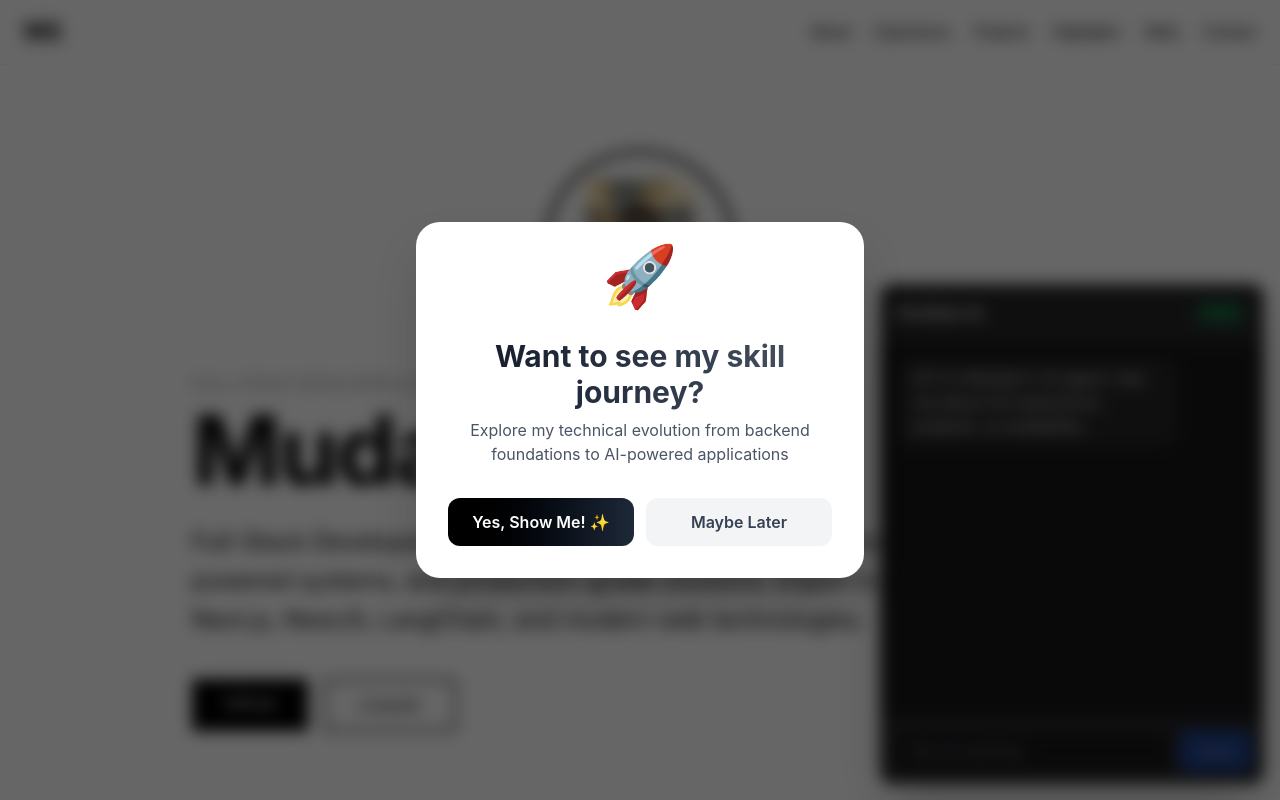
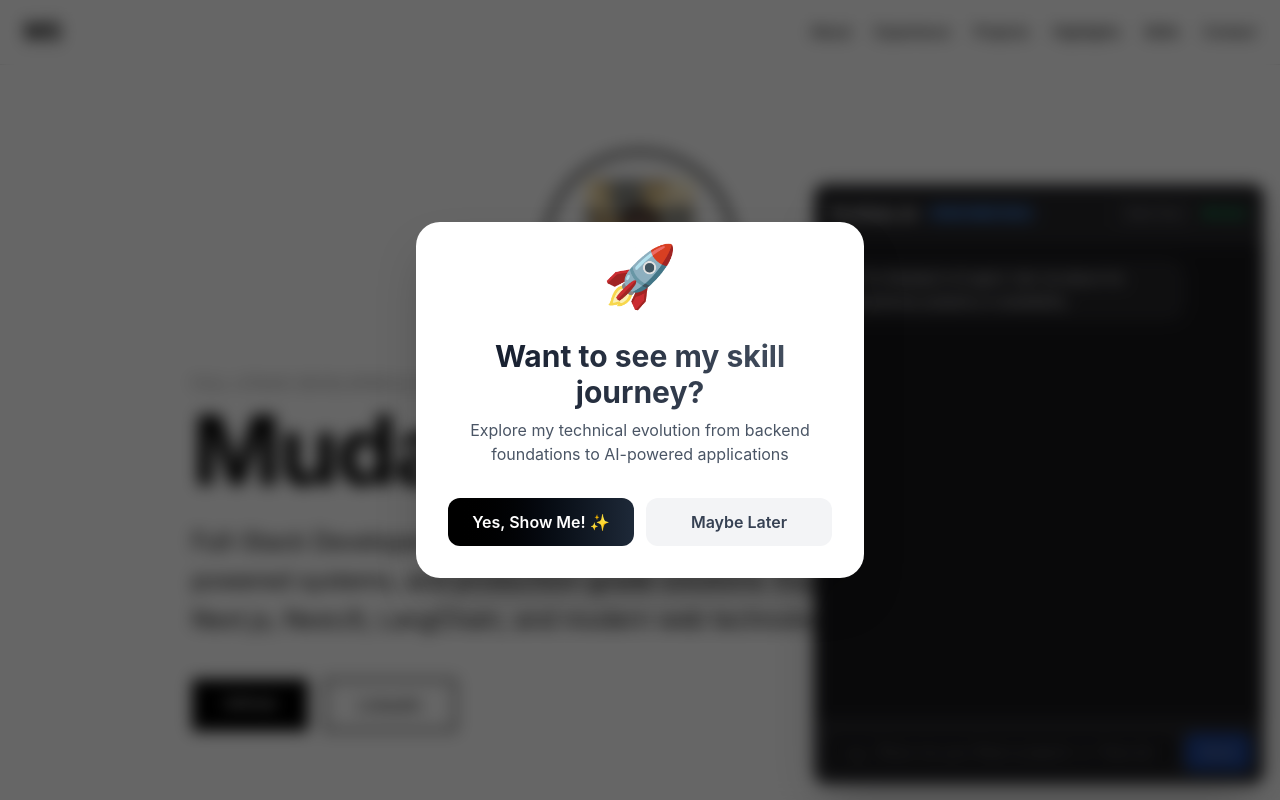
Before and after one commit to el-noir/portfolio-el-noir, a Next.js app: page / in a window 1280 px wide. Shown: the top 800 px of the page. Built offline with nearby package versions, Linux system fonts and the light colour scheme.

Commit message:
Update Chat Interface

```diff
--- a/src/components/Chat/ChatInterface.tsx
+++ b/src/components/Chat/ChatInterface.tsx
@@ -2,12 +2,27 @@
 
 import { useState } from "react";
 
+interface Trace {
+    intent_detected: string;
+    tool_selected: string;
+    tool_args: any;
+    tool_latency_ms: number;
+    total_latency_ms: number;
+}
+
+interface Message {
+    role: "user" | "ai";
+    content: string;
+    trace?: Trace;
+}
+
 export default function ChatInterface() {
-  const [messages, setMessages] = useState<{ role: "user" | "ai"; content: string }[]>([
+    const [messages, setMessages] = useState<Message[]>([
         { role: "ai", content: "Hi! I'm Mudasir's AI agent. Ask me about his experience, projects, or availability." }
     ]);
     const [input, setInput] = useState("");
     const [isLoading, setIsLoading] = useState(false);
+    const [showTrace, setShowTrace] = useState(false);
 
     const sendMessage = async (e: React.FormEvent) => {
         e.preventDefault();
@@ -29,38 +44,77 @@ export default function ChatInterface() {
 
             const data = await response.json();
 
-      setMessages((prev) => [...prev, { role: "ai", content: data.response }]);
-    } catch (error) {
+            setMessages((prev) => [...prev, {
+                role: "ai",
+                content: data.response,
+                trace: data.trace
+            }]);
+        } catch (error: any) {
             console.error(error);
-      setMessages((prev) => [...prev, { role: "ai", content: "Sorry, I am having trouble connecting to the AI service right now." }]);
+            setMessages((prev) => [...prev, { role: "ai", content: `Error: ${error.message}. Is the backend running?` }]);
         } finally {
             setIsLoading(false);
         }
     };
 
     return (
-    <div className="fixed bottom-4 right-4 w-96 max-w-[calc(100vw-2rem)] bg-zinc-900 border border-zinc-800 rounded-xl shadow-2xl overflow-hidden flex flex-col h-[500px]">
+        <div className="fixed bottom-4 right-4 w-[450px] max-w-[calc(100vw-2rem)] bg-zinc-900 border border-zinc-800 rounded-xl shadow-2xl overflow-hidden flex flex-col h-[600px] transition-all duration-300">
             <div className="bg-zinc-800 p-4 border-b border-zinc-700 font-semibold text-zinc-100 flex justify-between items-center">
+                <div className="flex items-center gap-2">
                     <span>Portfolio AI</span>
-        <span className="text-xs bg-green-500/20 text-green-400 px-2 py-1 rounded-full">Online</span>
+                    <span className="text-[10px] bg-blue-500/20 text-blue-400 px-2 py-0.5 rounded-full uppercase tracking-tighter">Structured Tools</span>
+                </div>
+                <div className="flex items-center gap-3">
+                    <button
+                        onClick={() => setShowTrace(!showTrace)}
+                        className={`text-[10px] px-2 py-1 rounded border transition-colors ${showTrace ? 'bg-zinc-100 text-zinc-900 border-zinc-100' : 'text-zinc-400 border-zinc-600 hover:text-zinc-200'}`}
+                    >
+                        {showTrace ? "Hide Trace" : "Show Trace"}
+                    </button>
+                    <span className="text-[10px] text-green-400">● Online</span>
+                </div>
             </div>
 
-      <div className="flex-1 overflow-y-auto p-4 space-y-4">
+            <div className="flex-1 overflow-y-auto p-4 space-y-4 font-sans">
                 {messages.map((msg, i) => (
-          <div key={i} className={`flex ${msg.role === "user" ? "justify-end" : "justify-start"}`}>
-            <div className={`max-w-[80%] rounded-2xl px-4 py-2 ${
-              msg.role === "user"
+                    <div key={i} className="space-y-2">
+                        <div className={`flex ${msg.role === "user" ? "justify-end" : "justify-start"}`}>
+                            <div className={`max-w-[85%] rounded-2xl px-4 py-2 text-sm leading-relaxed ${msg.role === "user"
                                     ? "bg-blue-600 text-white rounded-br-none"
                                     : "bg-zinc-800 text-zinc-200 rounded-bl-none"
                                 }`}>
                                 {msg.content}
                             </div>
                         </div>
+
+                        {showTrace && msg.trace && (
+                            <div className="mx-2 p-3 bg-zinc-950 border border-zinc-800 rounded-lg font-mono text-[10px] text-zinc-500 space-y-1">
+                                <div className="flex justify-between">
+                                    <span className="text-blue-400">Intent:</span>
+                                    <span>{msg.trace.intent_detected}</span>
+                                </div>
+                                <div className="flex justify-between">
+                                    <span className="text-purple-400">Tool:</span>
+                                    <span>{msg.trace.tool_selected}</span>
+                                </div>
+                                <div className="flex justify-between">
+                                    <span className="text-green-400">Latency:</span>
+                                    <span>{msg.trace.total_latency_ms}ms</span>
+                                </div>
+                                <div className="pt-1 mt-1 border-t border-zinc-800">
+                                    <span className="text-zinc-400 block mb-1">Args:</span>
+                                    <pre className="text-zinc-300 overflow-x-auto">
+                                        {JSON.stringify(msg.trace.tool_args, null, 2)}
+                                    </pre>
+                                </div>
+                            </div>
+                        )}
+                    </div>
                 ))}
                 {isLoading && (
                     <div className="flex justify-start">
-            <div className="bg-zinc-800 text-zinc-400 max-w-[80%] rounded-2xl rounded-bl-none px-4 py-2 animate-pulse">
-              Thinking...
+                        <div className="bg-zinc-800 text-zinc-400 max-w-[80%] rounded-2xl rounded-bl-none px-4 py-2 animate-pulse text-sm">
+                            Analyzing query...
                         </div>
                     </div>
                 )}
@@ -71,13 +125,13 @@ export default function ChatInterface() {
                     type="text"
                     value={input}
                     onChange={(e) => setInput(e.target.value)}
-          placeholder="Ask me anything..."
+                    placeholder="e.g. 'Show me your React projects' or 'How do I hire you?'"
                     className="flex-1 bg-zinc-900 border border-zinc-700 rounded-lg px-4 py-2 text-sm text-zinc-100 focus:outline-none focus:ring-2 focus:ring-blue-500"
                 />
                 <button
                     type="submit"
                     disabled={isLoading || !input.trim()}
-          className="bg-blue-600 hover:bg-blue-700 text-white rounded-lg px-4 py-2 transition disabled:opacity-50 disabled:cursor-not-allowed"
+                    className="bg-blue-600 hover:bg-blue-700 text-white rounded-lg px-4 py-2 transition disabled:opacity-50 disabled:cursor-not-allowed text-sm font-medium"
                 >
                     Send
                 </button>
```
Lines whose indentation alone changed are shown as unchanged.
